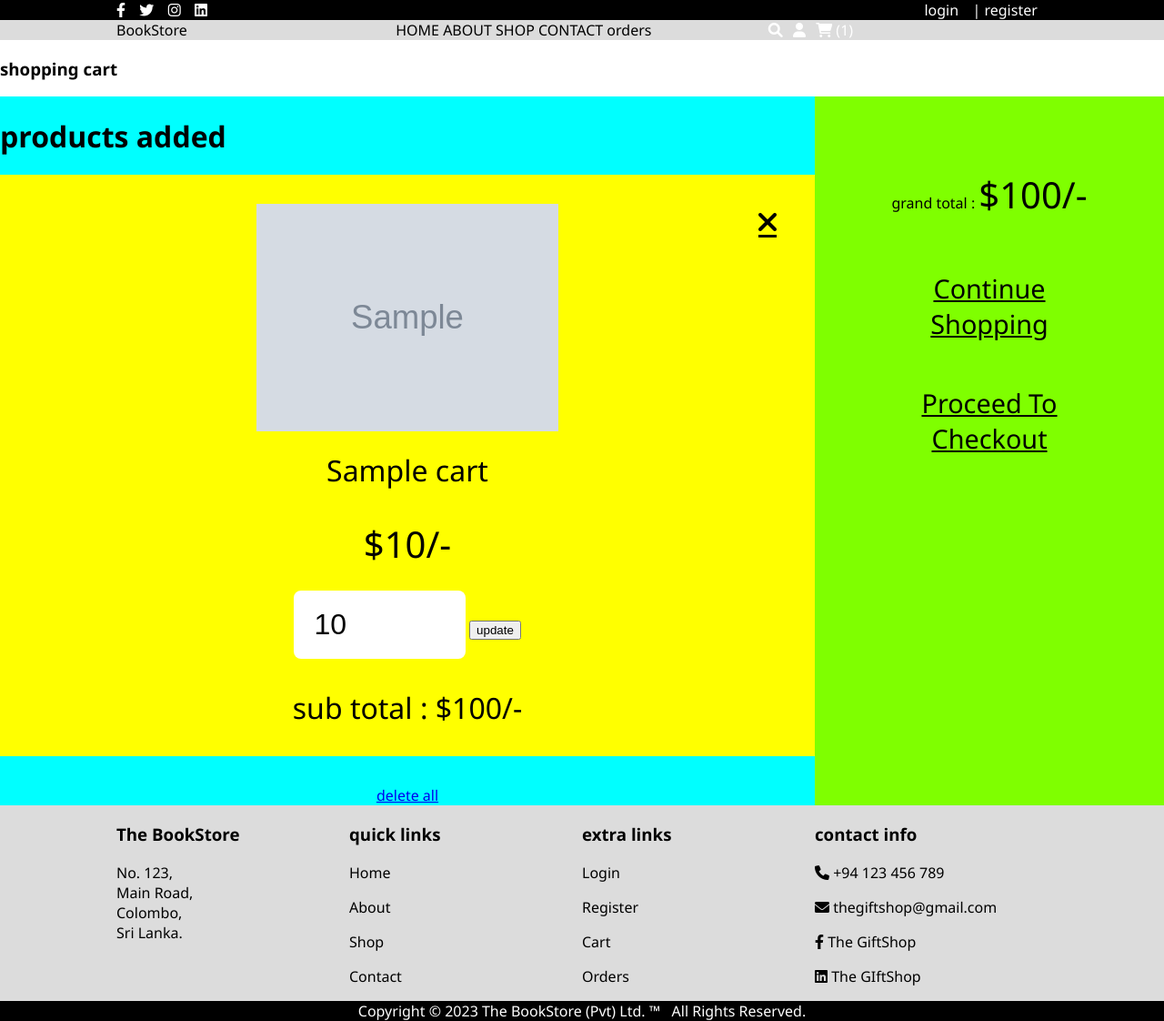
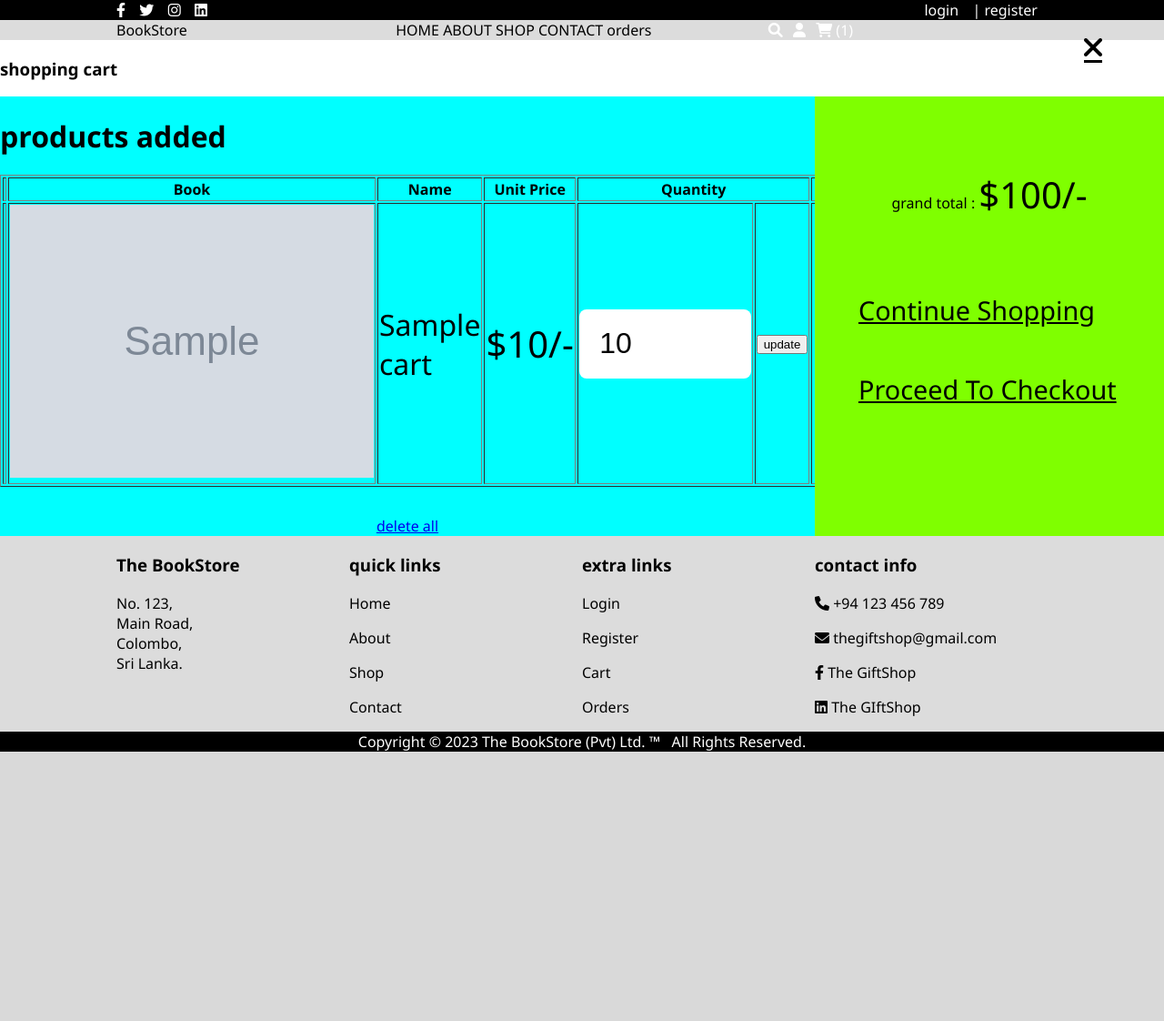
Before and after one commit to AsankaRukshanRathnayake/Online-BookStore, a PHP site: page /cart.php in a window 1280 px wide. Shown: the whole page at 91% size. After the commit the page ends 826 px from the top, so only its background shows below. Run offline with PHP 8.4, Linux system fonts and the light colour scheme; the visitor is signed in with stand-in values (Sample User, id 1); tables that the repository leaves empty or names only in its code hold one stand-in row (values such as "Sample post"); grey boxes marked "Sample" are stand-in pictures.

Commit message:
Added functionalities including update quantity, delete selected items and clear the cart.

```diff
--- a/cart.php
+++ b/cart.php
@@ -3,6 +3,29 @@
 
     session_start();
     $user_id = $_SESSION['user_id'];
+
+    /*When the user is not logged in, redirects to login page*/
+    if(!isset($user_id)){
+        header('location:login.php');
+    }
+
+    if(isset($_POST['update_cart'])){
+        $cart_id = $_POST['cart_id'];
+        $cart_quantity = $_POST['cart_quantity'];
+        mysqli_query($connection, "UPDATE `cart` SET quantity = '$cart_quantity' WHERE id = '$cart_id'") or die('query failed');
+        $message[] = 'cart quantity updated!';
+    }
+
+    if(isset($_GET['delete'])){
+        $delete_id = $_GET['delete'];
+        mysqli_query($connection, "DELETE FROM `cart` WHERE id = '$delete_id'") or die('query failed');
+        header('location:cart.php');
+    }
+
+    if(isset($_GET['delete_all'])){
+        mysqli_query($connection, "DELETE FROM `cart` WHERE user_id = '$user_id'") or die('query failed');
+        header('location:cart.php');
+     }
 ?>
 
 <!DOCTYPE html>
@@ -37,8 +60,18 @@
         <div class="cart_products_container">
             <h1 class="title">products added</h1>
 
-            <div class="cart_container">
+            <table border="1">
+                <tr>
+                    <th></th>
+                    <th>Book</th>
+                    <th>Name</th>
+                    <th>Unit Price</th>
+                    <th colspan=2>Quantity</th>
+                    <th>SubTotal</th>
+                </tr>
+
                 <?php
+
                 $grand_total = 0;
 
                 $select_cart = mysqli_query($connection, "SELECT * FROM `cart` WHERE user_id = '$user_id'") or die('query failed');
@@ -47,24 +80,24 @@
                     while($fetch_cart = mysqli_fetch_assoc($select_cart)){
                 ?>
 
-                <div class="cart_product">
-                    <a href="cart.php?delete=<?php echo $fetch_cart['id']; ?>" class="fas fa-times" onclick="return confirm('delete this from cart?');"></a>
-
-                    <img src="original/uploaded_img/<?php echo $fetch_cart['image']; ?>" alt="" class="cart_product_image">
-
-                    <div class="product_name"><?php echo $fetch_cart['name']; ?></div>
-
-                    <div class="product_price">$<?php echo $fetch_cart['price']; ?>/-</div>
+                <tr>
+                    <td><a href="cart.php?delete=<?php echo $fetch_cart['id']; ?>" class="fas fa-times" onclick="return confirm('delete this from cart?');"></a></td>
+                    <td><img class="product_image" src="original/uploaded_img/<?php echo $fetch_cart['image']; ?>" alt=""></td>
+                    <td><div class="product_name"><?php echo $fetch_cart['name']; ?></div></td>
+                    <td><div class="product_price">$<?php echo $fetch_cart['price']; ?>/-</div></td>
 
                     <form action="" method="post">
                         <input type="hidden" name="cart_id" value="<?php echo $fetch_cart['id']; ?>">
-                        <input type="number" min="1" name="cart_quantity" value="<?php echo $fetch_cart['quantity']; ?>">
-                        <input type="submit" name="update_cart" value="update" class="option-btn">
+                    <td><input type="number" min="1" name="cart_quantity" value="<?php echo $fetch_cart['quantity']; ?>"></td>
+                    <td><input type="submit" name="update_cart" value="update" class="update"></td>
                     </form>
 
+                    <td>
                         <div class="rowtotal">
-                        sub total : <span>$<?php echo $sub_total = ($fetch_cart['quantity'] * $fetch_cart['price']); ?>/-</span> </div>
+                            <span>$<?php echo $sub_total = ($fetch_cart['quantity'] * $fetch_cart['price']); ?>/-</span> </div>
                         </div>
+                    </td>
+                </tr>
 
                 <?php
                 $grand_total += $sub_total;
@@ -73,7 +106,9 @@
                     echo '<p class="empty">your cart is empty</p>';
                 }
             ?>
-                </div>
+            </table>
+
+
 
             <div style="margin-top: 2rem; text-align:center;">
                 <a href="cart.php?delete_all" class="delete-btn <?php echo ($grand_total > 1)?'':'disabled'; ?>" onclick="return confirm('delete all from cart?');">delete all</a>
@@ -84,14 +119,14 @@
         <div class="cart_total_container">
             <div class="grandtotal">
                 <p>grand total : <span>$<?php echo $grand_total; ?>/-</span></p>
+            </div>
+
             <div class="flex">
                 <a href="shop.php" class="continuebutton">continue shopping</a>
                 <a href="checkout.php" class="checkout <?php echo ($grand_total > 1)?'':'disabled'; ?>">proceed to checkout</a>
             </div>
         </div>
-        </div>
 
-        </div>
 
 
 
```
Lines whose indentation alone changed are shown as unchanged.
